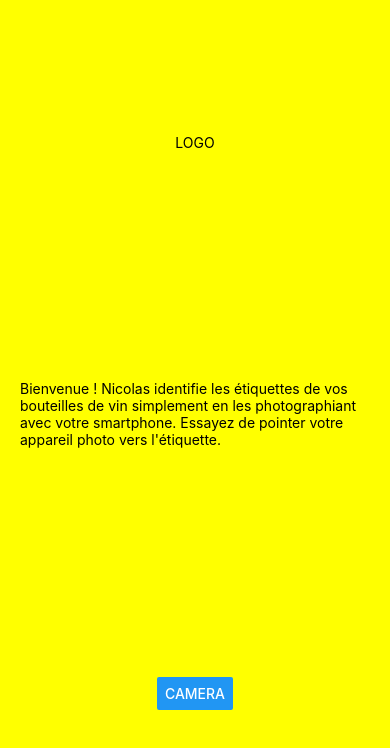
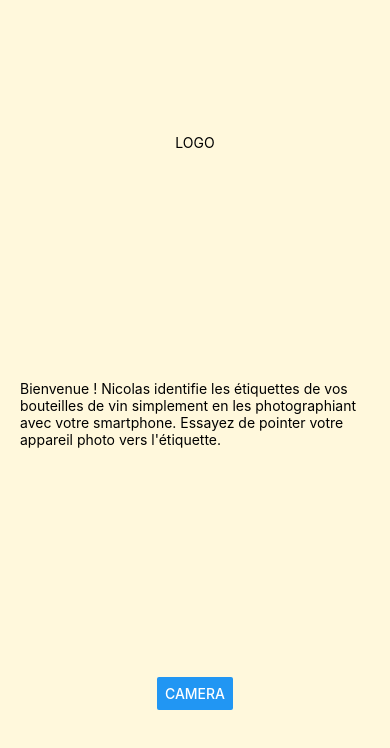
Before and after one commit to walidhorchani11/niolasDev, a React Native app: screen / in a window 390 px wide. Shown: the top 748 px of the page. Built offline with nearby package versions, Linux system fonts and the light colour scheme.

Commit message:
use camera device

```diff
--- a/components/HomePage.js
+++ b/components/HomePage.js
@@ -1,5 +1,6 @@
 import React from 'react';
 import { Text, View, StyleSheet, Button } from 'react-native';
+import ImgPicker from '../components/ImgPicker';
 
 const HomePage = (props) => {
   return (
@@ -12,19 +13,14 @@ const HomePage = (props) => {
         simplement en les photographiant avec votre smartphone. Essayez de
         pointer votre appareil photo vers l'étiquette.
       </Text>
-      <Button
-        title="Camera"
-        onPress={() => console.log('pressed camera nuttion')}
-      >
-        ICON
-      </Button>
+      <ImgPicker />
     </View>
   );
 };
 
 const styles = StyleSheet.create({
   screen: {
-    backgroundColor: 'yellow',
+    backgroundColor: '#FFF8DC',
     flex: 1,
     alignItems: 'center',
     justifyContent: 'space-around',
--- /dev/null
+++ b/components/ImgPicker.js
@@ -0,0 +1,33 @@
+import React, { useState } from 'react';
+import { Button, Image, View } from 'react-native';
+import * as ImagePicker from 'expo-image-picker';
+
+const ImgPicker = () => {
+  const [image, setImage] = useState(null);
+
+  const pickImage = async () => {
+    let result = await ImagePicker.launchCameraAsync({
+      mediaTypes: ImagePicker.MediaTypeOptions.All,
+      allowsEditing: true,
+      aspect: [4, 3],
+      quality: 1,
+    });
+
+    console.log(result);
+
+    if (!result.cancelled) {
+      setImage(result.uri);
+    }
+  };
+
+  return (
+    <View style={{ alignItems: 'center', justifyContent: 'center' }}>
+      <Button title="Camera" onPress={pickImage} />
+      {image && (
+        <Image source={{ uri: image }} style={{ width: 200, height: 200 }} />
+      )}
+    </View>
+  );
+};
+
+export default ImgPicker;
```
Also changed, not shown: 1 other file (tests, documents, lock files or other folders).
